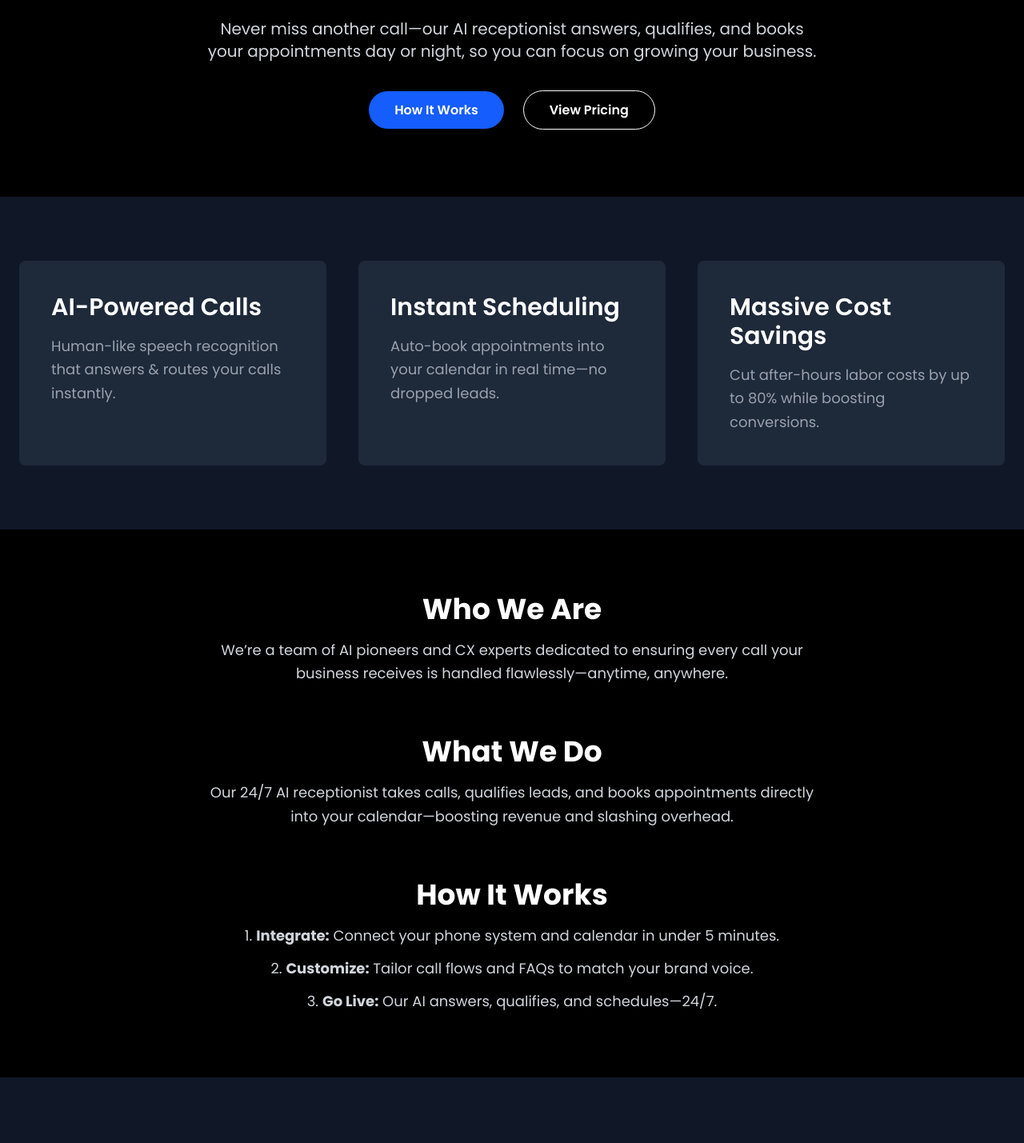
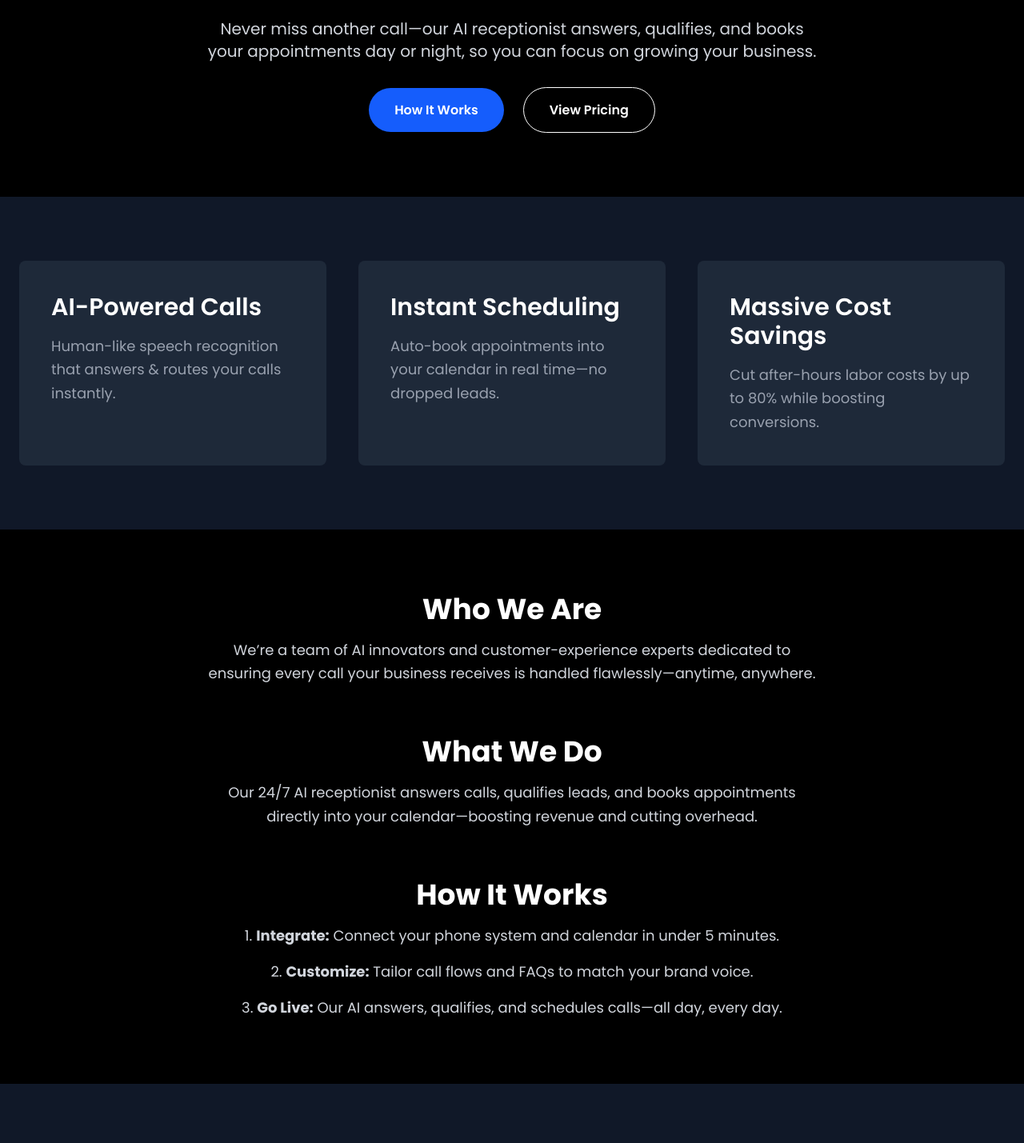
Before and after one commit to marxus99/callcaddy.ai, a Next.js app: page / in a window 1280 px wide. Shown: the part 220-1649 px from the top of the page at 80% size. Built offline with nearby package versions, Linux system fonts and the light colour scheme.

Commit message:
fix: balance section spacing, increase font sizes, improve flow

```diff
--- a/pages/index.tsx
+++ b/pages/index.tsx
@@ -1,4 +1,5 @@
 // pages/index.tsx
+import React from 'react'
 import Head from 'next/head'
 import Link from 'next/link'
 
@@ -39,12 +40,12 @@ export default function Home() {
       </Head>
 
       <main
-        className="min-h-screen bg-black text-white flex flex-col"
+        className="bg-black text-white font-sans"
         style={{ fontFamily: 'Poppins, sans-serif' }}
       >
         {/* Hero */}
         <section className="pt-32 pb-24 px-6 text-center">
-          <h1 className="text-5xl md:text-6xl lg:text-7xl font-bold leading-tight mb-6">
+          <h1 className="text-5xl md:text-6xl lg:text-7xl font-bold mb-6 leading-tight">
             Meet Your 24/7 AI Call Caddy
           </h1>
           <p className="text-lg md:text-xl text-gray-300 max-w-3xl mx-auto mb-12">
@@ -54,12 +55,12 @@ export default function Home() {
           </p>
           <div className="flex flex-col sm:flex-row gap-6 justify-center">
             <Link href="/how-it-works">
-              <a className="w-full sm:w-auto px-8 py-3 bg-blue-600 hover:bg-blue-700 rounded-full font-semibold transition">
+              <a className="w-full sm:w-auto px-8 py-4 bg-blue-600 hover:bg-blue-700 rounded-full font-semibold transition">
                 How It Works
               </a>
             </Link>
             <Link href="/pricing">
-              <a className="w-full sm:w-auto px-8 py-3 border border-white hover:bg-white hover:text-black rounded-full font-semibold transition">
+              <a className="w-full sm:w-auto px-8 py-4 border border-white hover:bg-white hover:text-black rounded-full font-semibold transition">
                 View Pricing
               </a>
             </Link>
@@ -85,28 +86,28 @@ export default function Home() {
           </div>
         </section>
 
-        {/* About */}
-        <section className="py-20 px-6">
-          <div className="container mx-auto max-w-3xl space-y-16">
-            <div className="text-center space-y-4">
-              <h2 className="text-3xl md:text-4xl font-bold">Who We Are</h2>
+        {/* About / What / How */}
+        <section className="py-20 px-6 bg-black">
+          <div className="container mx-auto max-w-3xl space-y-16 text-center">
+            <div>
+              <h2 className="text-3xl md:text-4xl font-bold mb-4">Who We Are</h2>
               <p className="text-base md:text-lg text-gray-300 leading-relaxed">
-                We’re a team of AI pioneers and CX experts dedicated to
-                ensuring every call your business receives is handled
-                flawlessly—anytime, anywhere.
+                We’re a team of AI innovators and customer-experience experts
+                dedicated to ensuring every call your business receives is
+                handled flawlessly—anytime, anywhere.
               </p>
             </div>
-            <div className="text-center space-y-4">
-              <h2 className="text-3xl md:text-4xl font-bold">What We Do</h2>
+            <div>
+              <h2 className="text-3xl md:text-4xl font-bold mb-4">What We Do</h2>
               <p className="text-base md:text-lg text-gray-300 leading-relaxed">
-                Our 24/7 AI receptionist takes calls, qualifies leads, and books
+                Our 24/7 AI receptionist answers calls, qualifies leads, and books
                 appointments directly into your calendar—boosting revenue and
-                slashing overhead.
+                cutting overhead.
               </p>
             </div>
-            <div className="text-center space-y-4">
-              <h2 className="text-3xl md:text-4xl font-bold">How It Works</h2>
-              <ol className="list-decimal list-inside text-base md:text-lg text-gray-300 space-y-3 leading-relaxed">
+            <div>
+              <h2 className="text-3xl md:text-4xl font-bold mb-4">How It Works</h2>
+              <ol className="list-decimal list-inside text-base md:text-lg text-gray-300 space-y-4 leading-relaxed text-left md:text-center">
                 <li>
                   <strong>Integrate:</strong> Connect your phone system and
                   calendar in under 5 minutes.
@@ -117,7 +118,7 @@ export default function Home() {
                 </li>
                 <li>
                   <strong>Go Live:</strong> Our AI answers, qualifies, and
-                  schedules—24/7.
+                  schedules calls—all day, every day.
                 </li>
               </ol>
             </div>
```
